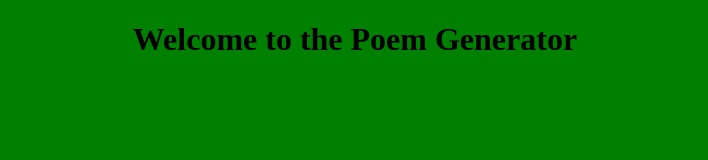
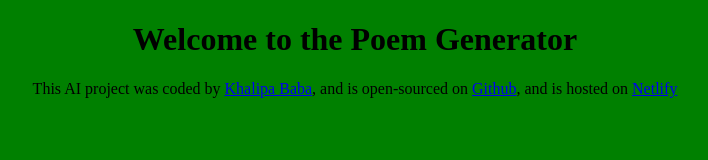
Before and after one commit to Khalipa-B/poem-generator, a plain HTML site: page index.html in a window 1280 px wide. Shown: the whole page, without its empty margins (285-993 px from the left). Drawn offline with Linux system fonts and the light colour scheme.

Commit message:
Added the footer

```diff
--- a/index.html
+++ b/index.html
@@ -9,6 +9,18 @@
   <body>
     <h1>Welcome to the Poem Generator</h1>
 
+    <footer>
+      This AI project was coded by
+      <a href="https://github.com/Khalipa-B" target="_blank"> Khalipa Baba</a>,
+      and is open-sourced on
+      <a href="https://github.com/Khalipa-B/poem-generator" target="_blank"
+        >Github</a
+      >, and is hosted on
+      <a href="https://khali-poem-generator.netlify.app/" target="_blank"
+        >Netlify</a
+      >
+    </footer>
+
     <script src="src/index.js"></script>
   </body>
 </html>
```
